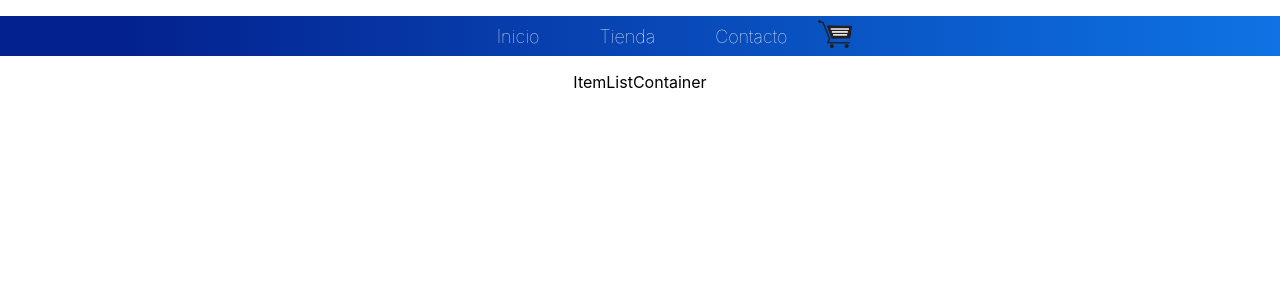
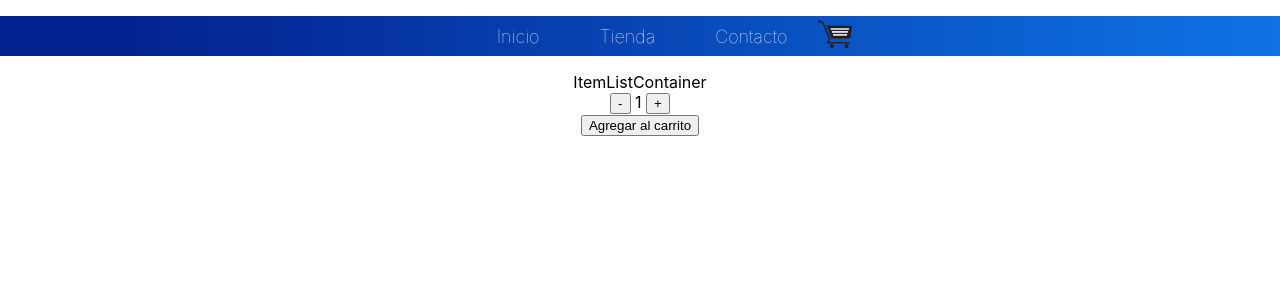
Before and after one commit to veshar/rebis43, a React (Create React App) app: page / in a window 1280 px wide. Shown: the top 300 px of the page. Built offline with nearby package versions, Linux system fonts and the light colour scheme; the HTML template or start-up script is replaced by a standard one.

Commit message:
4: contador con botón

```diff
--- /dev/null
+++ b/src/components/ItemListContainer/ItemCount/ItemCount.jsx
@@ -0,0 +1,28 @@
+import {useState} from 'react'
+
+
+function ItemCount({stock, initial}) {
+    const [count, setCount] = useState(initial);
+
+
+    function add(){
+        if (count < stock ){
+        setCount(count + 1);}
+    }
+    function rest(){
+        if (count > 1 ){
+            setCount(count - 1);}
+    }
+
+  return (
+    <div>
+        <button onClick={rest}> - </button>
+        <span> {count} </span>
+        <button onClick={add}> + </button>
+        <br />
+        <button>Agregar al carrito</button>
+    </div>
+  )
+}
+
+export default ItemCount;
--- a/src/components/ItemListContainer/ItemListContainer.jsx
+++ b/src/components/ItemListContainer/ItemListContainer.jsx
@@ -1,7 +1,12 @@
 import React from 'react'
+import ItemCount from './ItemCount/ItemCount'
 
 export default function ItemListContainer() {
   return (
-    <div>ItemListContainer</div>
+    <div>
+      ItemListContainer
+      <ItemCount stock = {5} initial = {1}/>
+    </div>
+
   )
 }
--- a/src/components/NavBar/NavBar.css
+++ b/src/components/NavBar/NavBar.css
@@ -1,10 +1,10 @@
 
-  .nav-main {
+.nav-main {
     color: rgb(255, 235, 147);
     font-size: 20px;
   }
 
-  .nav-list{
+.nav-list{
     list-style: none;
     display: flex;
     justify-content: space-around;
```
